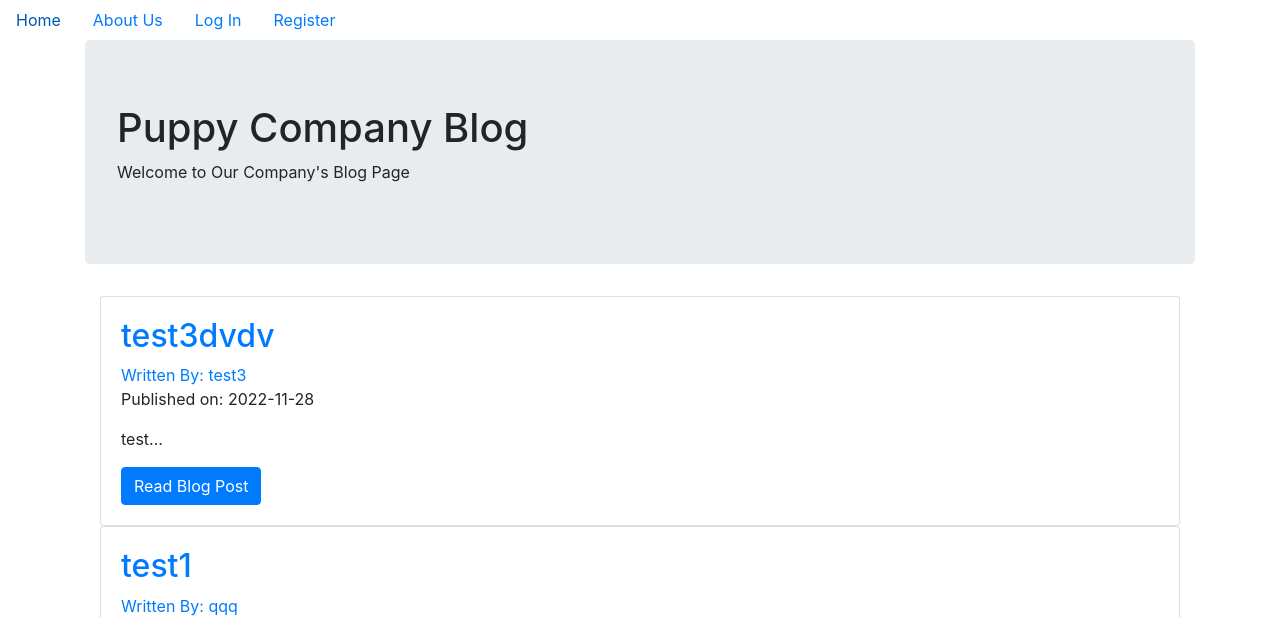
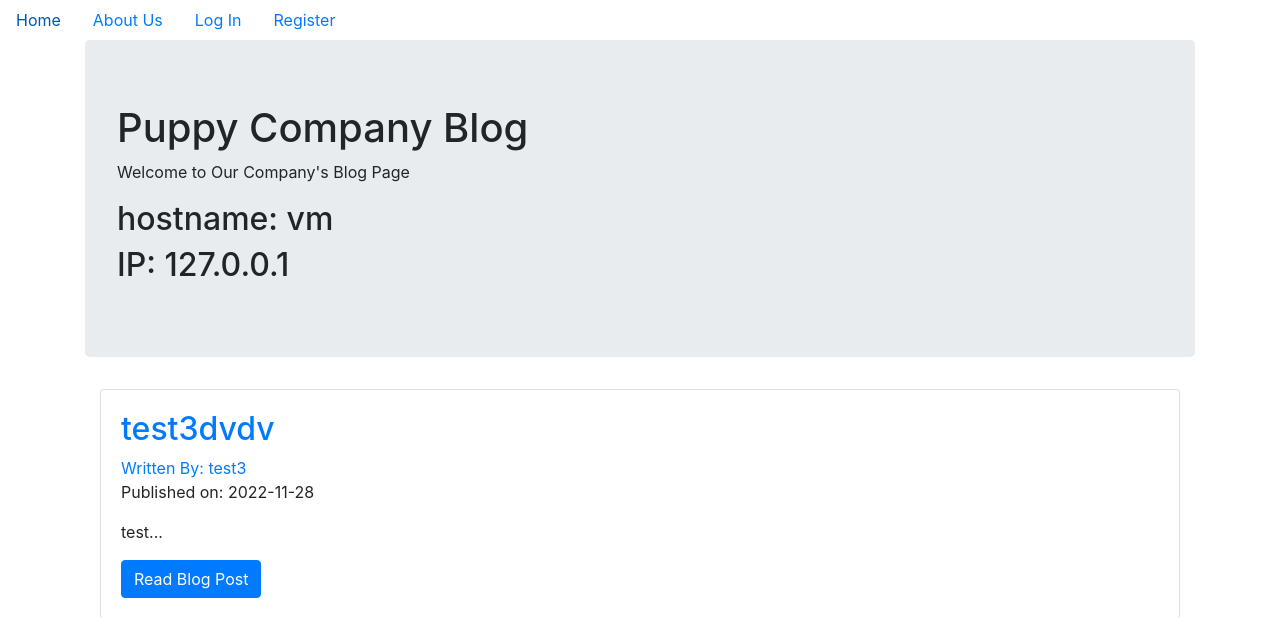
Before and after one commit to elbroandrew/learning-flask, a Flask app: page / in a window 1280 px wide. Shown: the top 618 px of the page. Run offline with Flask 2, Linux system fonts and the light colour scheme; data comes from the database, SQL or seed files in the repository; some libraries are stand-ins or nearby versions.

Commit message:
feat: add hostname and ip via socket

```diff
--- a/BlogPostCompanyProject/puppycompanyblog/core/views.py
+++ b/BlogPostCompanyProject/puppycompanyblog/core/views.py
@@ -1,5 +1,6 @@
 from flask import render_template,request,Blueprint
 from puppycompanyblog.models import BlogPost
+import socket
 
 core = Blueprint('core',__name__)
 
@@ -9,9 +10,11 @@ def index():
     This is the home page view. Notice how it uses pagination to show a limited
     number of posts by limiting its query size and then calling paginate.
     '''
+    hostname = socket.gethostname()
+    host_ip = socket.gethostbyname(hostname)
     page = request.args.get('page', 1, type=int)
     blog_posts = BlogPost.query.order_by(BlogPost.date.desc()).paginate(page=page, per_page=10)
-    return render_template('index.html',blog_posts=blog_posts)
+    return render_template('index.html',blog_posts=blog_posts, HOSTNAME=hostname, IP=host_ip)
 
 @core.route('/info')
 def info():
--- a/BlogPostCompanyProject/puppycompanyblog/templates/index.html
+++ b/BlogPostCompanyProject/puppycompanyblog/templates/index.html
@@ -3,6 +3,8 @@
   <div class="jumbotron">
     <h1>Puppy Company Blog</h1>
     <p>Welcome to Our Company's Blog Page</p>
+    <h2>hostname: {{ HOSTNAME }}</h2>
+    <h2>IP: {{ IP }}</h2>
   </div>
 
   <div class="container">
```
